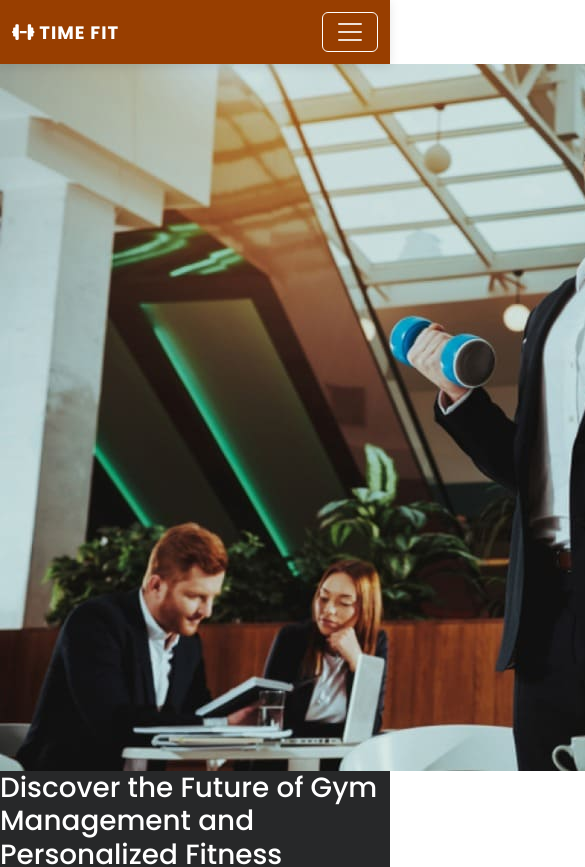
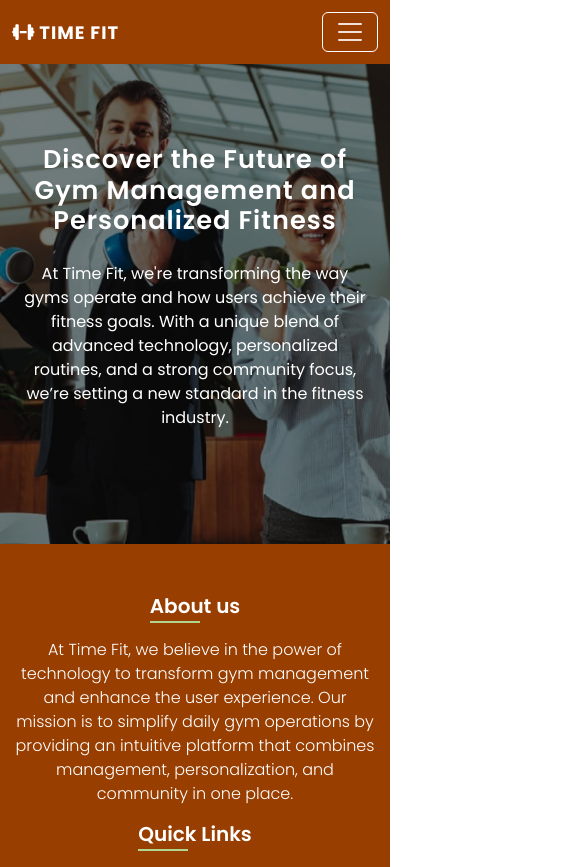
Before and after one commit to CesarSanchez19/landing_page_time_fit, a Vue app: page /Aboutus in a window 390 px wide. Shown: the top 867 px of the page, 585 px wide, since content can reach past the window. Built offline with nearby package versions, Linux system fonts and the light colour scheme; no server answers.

Commit message:
feat: Agregar los estilos al 'hero section' del component AboutUs.vue
Los estilos CSS de la sección del Hero image ya estan
completos, incluyendo su modo responsivo con
@media queries

```diff
--- a/src/components/AboutUs.vue
+++ b/src/components/AboutUs.vue
@@ -209,20 +209,70 @@
 
 
 <style scoped>
+
+    /* Sizing reset */
+
     * {
         padding: 0;
         margin: 0;
         box-sizing: border-box;
     }
 
-    h1, h2 {
-        color: white;
+    /* ----- Main: Hero section ----- */
+
+    .hero-contnt-main {
+        width: 100%;
+        min-height: 30em;
+        contain: content;
+        overflow: hidden;
+        position: relative;
     }
 
-    p {
-        color: cadetblue;
+    /* Styles resposive background */
+    .hero-img-backgrd {
+        width: 100%;
+        /* height: 50em; */
+        height: 100%;
+        object-fit: cover;
+        object-position: 63% 10%;
+        position: absolute;
+        filter: brightness(55%);
     }
 
+    /* Styles text for hero content */
+    .hero-txt-contnt {
+        display: block;
+        top: 5em;
+        height: auto;
+        width: 50em;
+        max-width: 90%;
+        margin: auto;
+        position: relative;
+        z-index: 1; /* El texto esta por encima del background*/
+        text-align: center;
+        color: #fff;
+    }
+
+    /* Styles for main title of hero*/
+    .hero-contnt-main h1 {
+        font-weight: 600;
+        font-size: 2.4em;
+        letter-spacing: 2px;
+        padding-bottom: 1em;
+    }
+
+    /* For screen smaller */
+    @media(width <= 628px) {
+        .hero-contnt-main h1 {
+        font-weight: 600;
+        font-size: 1.6em;
+        letter-spacing: 1px;
+        padding-bottom: 1em;
+        }
+    }
+
+    /* ----- Main: Info text and imgs about us ----- */
+
+
+
 </style>
-
-<!-- TERMINAR ESTE COMPONENTE -->
```
